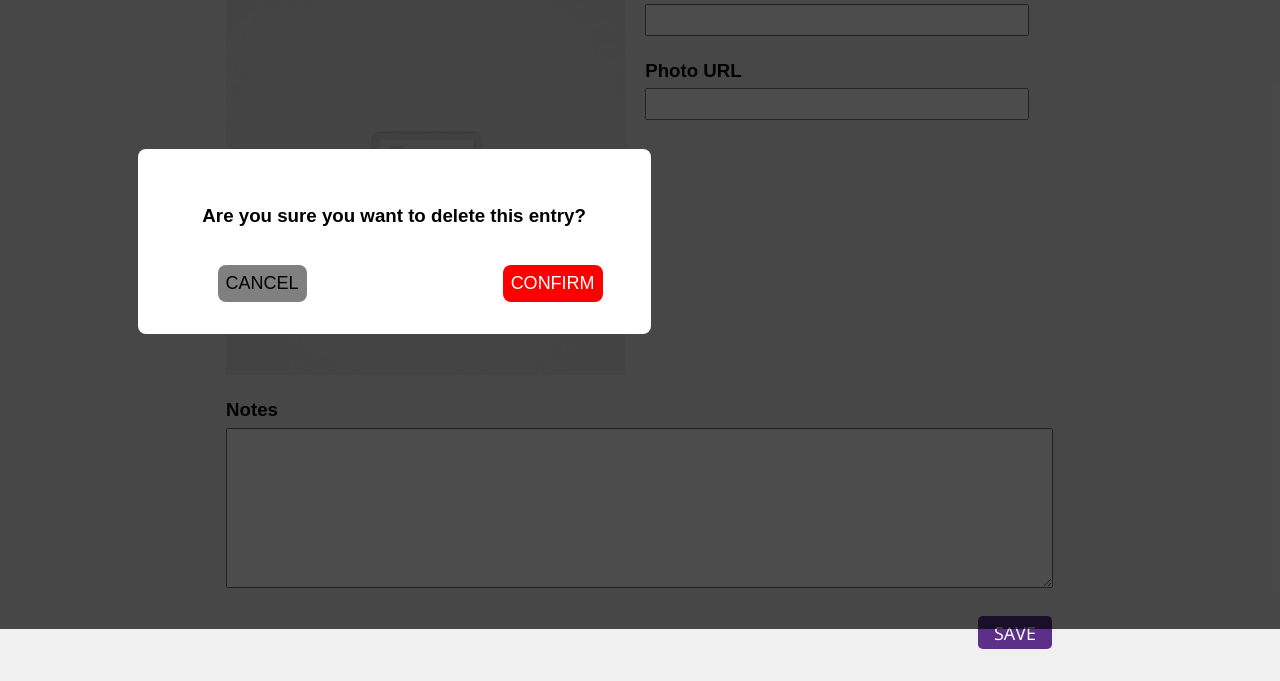
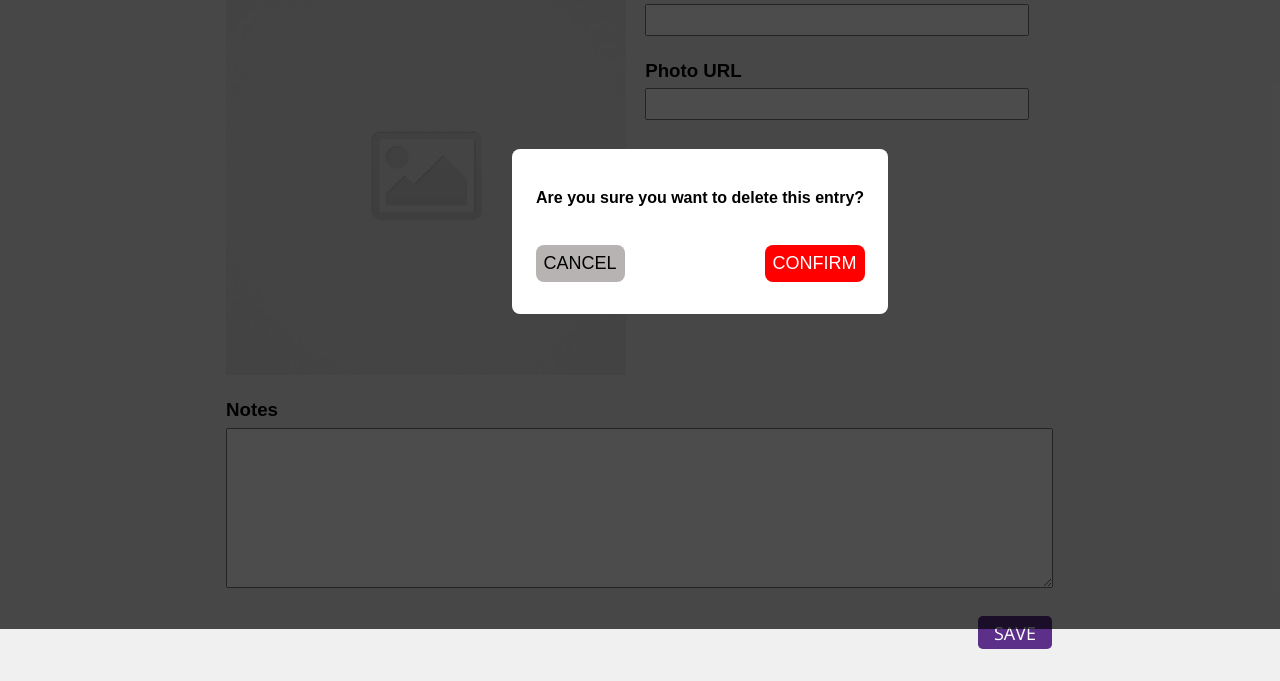
Before and after one commit to lauragracem/code-journal, a website: page index.html in a window 1280 px wide. Both pictures are taken after a click on the button "NEW". Shown: the part 171-852 px from the top of the page. Drawn offline with nearby package versions, Linux system fonts and the light colour scheme; a web font is replaced by a local one.

Commit message:
modal box css edits2

```diff
--- a/css/layout.css
+++ b/css/layout.css
@@ -136,30 +136,41 @@ header {
   .pop-up {
     text-align: center;
     margin-top: 12rem;
-    margin-left: 0.7rem;
-    margin-right: 0.7rem;
-    padding: 0.5rem;
+    margin-left: 2rem;
+    margin-right: 2rem;
+    padding-top: 0.2rem;
+    padding-left: 0;
+    padding-right: 0;
+    border-radius: 0.5rem;
+  }
+
+  .pop-up > h3 {
+    font-size: 0.9rem;
+    margin-right: 0.5rem;
+    margin-left: 0.5rem;
   }
 
   .cancel {
-    margin-right: 0;
-    margin-left: 2rem;
+    margin-top: 0;
+    margin-right: 1rem;
+    margin-left: 0;
+    margin-bottom: 1rem;
     color: black;
     background-color: gray;
     padding: 0.5rem;
     border-radius: 0.5rem;
     border: none;
-    font-size: large;
+    font-size: medium;
   }
 
   .confirm {
-    margin-left: 6rem;
+    margin-left: 6.2rem;
     color: white;
     background-color: red;
     padding: 0.5rem;
     border-radius: 0.5rem;
     border: none;
-    font-size: large;
+    font-size: medium;
   }
 }
 
@@ -257,15 +268,20 @@ header {
     position: absolute;
     text-align: center;
     margin-top: 20rem;
-    margin-left: 8.6rem;
-    padding: 2rem 3rem;
+    margin-left: 8rem;
+    margin-right: 5rem;
+    padding: 1rem;
     border-radius: 0.5rem;
   }
 
+  .pop-up > h3 {
+    font-size: medium;
+  }
+
   .cancel {
-    margin-right: 6rem;
+    margin-right: 8.5rem;
     color: black;
-    background-color: gray;
+    background-color: rgb(184, 179, 179);
     padding: 0.5rem;
     border-radius: 0.5rem;
     border: none;
@@ -273,7 +289,7 @@ header {
   }
 
   .confirm {
-    margin-left: 6rem;
+    margin-left: 0;
     color: white;
     background-color: red;
     padding: 0.5rem;
@@ -357,4 +373,37 @@ header {
   #delete {
     margin-top: -3.5rem;
   }
+
+  .pop-up {
+    position: absolute;
+    text-align: center;
+    margin-top: 20rem;
+    margin-left: 40%;
+    padding: 1rem;
+    border-radius: 0.5rem;
+  }
+
+  .pop-up > h3 {
+    font-size: medium;
+  }
+
+  .cancel {
+    margin-right: 8.5rem;
+    color: black;
+    background-color: rgb(184, 179, 179);
+    padding: 0.5rem;
+    border-radius: 0.5rem;
+    border: none;
+    font-size: large;
+  }
+
+  .confirm {
+    margin-left: 0;
+    color: white;
+    background-color: red;
+    padding: 0.5rem;
+    border-radius: 0.5rem;
+    border: none;
+    font-size: large;
+  }
 }
```
